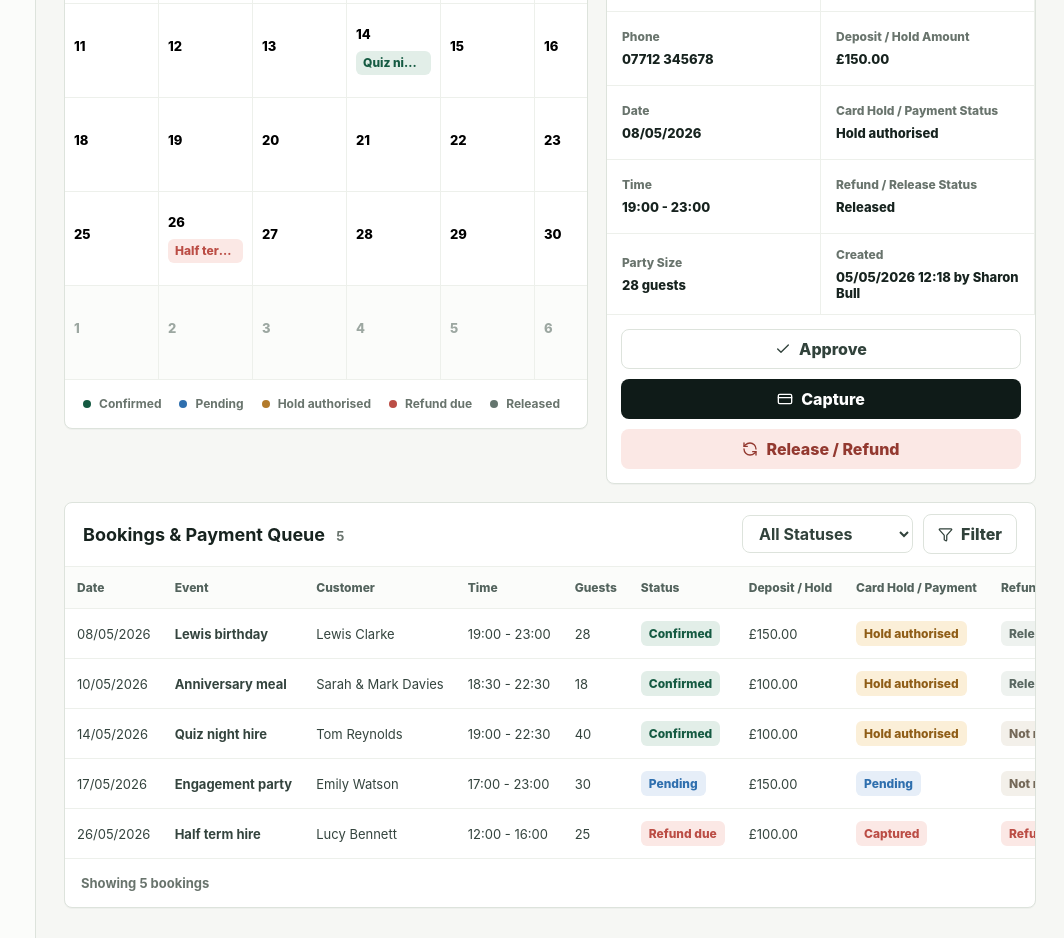
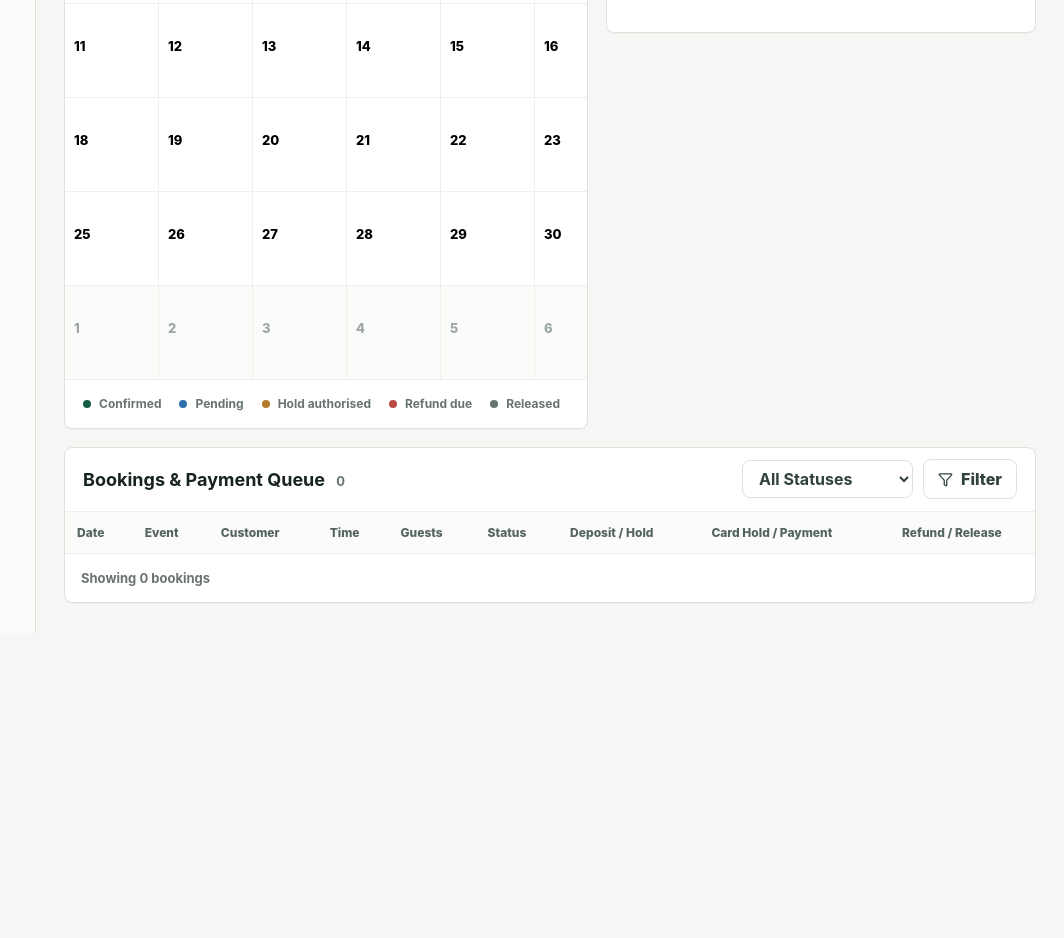
Before and after one commit to 300405/domino-booking-planner, a React (Vite) app: page / in a window 1280 px wide. Shown: the part 520-1458 px from the top of the page, without its empty margins (216-1280 px from the left). After the commit the page ends 1153 px from the top, so only its background shows below. Built offline with nearby package versions, Linux system fonts and the light colour scheme.

Commit message:
Start planner with empty bookings

```diff
--- a/src/main.jsx
+++ b/src/main.jsx
@@ -28,103 +28,7 @@ const today = parseDate('2026-05-05');
 const monthNames = ['January', 'February', 'March', 'April', 'May', 'June', 'July', 'August', 'September', 'October', 'November', 'December'];
 const weekdays = ['Mon', 'Tue', 'Wed', 'Thu', 'Fri', 'Sat', 'Sun'];
 
-const seedBookings = [
-  {
-    id: 1,
-    date: '2026-05-08',
-    eventName: 'Lewis birthday',
-    customerName: 'Lewis Clarke',
-    email: 'lewis.clarke@example.com',
-    phone: '07712 345678',
-    area: 'Function Room',
-    start: '19:00',
-    end: '23:00',
-    guests: 28,
-    deposit: 150,
-    status: 'Confirmed',
-    paymentStatus: 'Hold authorised',
-    releaseStatus: 'Released',
-    createdBy: 'Sharon Bull',
-    createdAt: '05/05/2026 12:18',
-    notes: 'Birthday decorations allowed from 17:00. Pre-order required for food.',
-  },
-  {
-    id: 2,
-    date: '2026-05-10',
-    eventName: 'Anniversary meal',
-    customerName: 'Sarah & Mark Davies',
-    email: 'sarah.davies@example.com',
-    phone: '07902 112233',
-    area: 'Dining Snug',
-    start: '18:30',
-    end: '22:30',
-    guests: 18,
-    deposit: 100,
-    status: 'Confirmed',
-    paymentStatus: 'Hold authorised',
-    releaseStatus: 'Released',
-    createdBy: 'Paul Brown',
-    createdAt: '04/05/2026 15:40',
-    notes: 'Quiet table plan. Sparkling wine on arrival.',
-  },
-  {
-    id: 3,
-    date: '2026-05-14',
-    eventName: 'Quiz night hire',
-    customerName: 'Tom Reynolds',
-    email: 'tom.reynolds@example.com',
-    phone: '07881 340900',
-    area: 'Back Bar',
-    start: '19:00',
-    end: '22:30',
-    guests: 40,
-    deposit: 100,
-    status: 'Confirmed',
-    paymentStatus: 'Hold authorised',
-    releaseStatus: 'Not released',
-    createdBy: 'Sharon Bull',
-    createdAt: '03/05/2026 10:05',
-    notes: 'Microphone and screen needed. Bar tab paid separately.',
-  },
-  {
-    id: 4,
-    date: '2026-05-17',
-    eventName: 'Engagement party',
-    customerName: 'Emily Watson',
-    email: 'emily.watson@example.com',
-    phone: '07798 551200',
-    area: 'Function Room',
-    start: '17:00',
-    end: '23:00',
-    guests: 30,
-    deposit: 150,
-    status: 'Pending',
-    paymentStatus: 'Pending',
-    releaseStatus: 'Not released',
-    createdBy: 'Paul Brown',
-    createdAt: '05/05/2026 09:27',
-    notes: 'Awaiting final guest count and card authorisation.',
-  },
-  {
-    id: 5,
-    date: '2026-05-26',
-    eventName: 'Half term hire',
-    customerName: 'Lucy Bennett',
-    email: 'lucy.bennett@example.com',
-    phone: '07776 661809',
-    area: 'Garden Room',
-    start: '12:00',
-    end: '16:00',
-    guests: 25,
-    deposit: 100,
-    status: 'Refund due',
-    paymentStatus: 'Captured',
-    releaseStatus: 'Refund due',
-    createdBy: 'Sharon Bull',
-    createdAt: '02/05/2026 13:11',
-    notes: 'Deposit captured after damage check. Refund now due.',
-  },
-];
+const seedBookings = [];
 
 function App() {
   const [bookings, setBookings] = useState(loadBookings);
@@ -135,6 +39,7 @@ function App() {
   const [showForm, setShowForm] = useState(false);
   const [form, setForm] = useState(defaultForm());
   const [activeView, setActiveView] = useState('Party Planner');
+  const [showMonthList, setShowMonthList] = useState(false);
 
   useEffect(() => {
     localStorage.setItem(bookingsStorageKey, JSON.stringify(bookings));
@@ -186,9 +91,15 @@ function App() {
           {activeView === 'Party Planner' && (
             <>
               <Stats stats={stats} onOpenStatus={(status) => {
+                if (status === 'This Month') {
+                  setShowMonthList(true);
+                  return;
+                }
                 setStatusFilter(status);
+                setShowMonthList(false);
                 setActiveView(status === 'All Statuses' ? 'Party Planner' : 'Payments');
               }} />
+              {showMonthList && <MonthBookingsList bookings={visibleBookings} month={visibleMonth} year={visibleYear} onClose={() => setShowMonthList(false)} onSelect={setSelectedId} />}
               <div className="workspace-grid">
                 <CalendarPanel
                   bookings={visibleBookings}
@@ -286,7 +197,7 @@ function Topbar({ title, bookings, onAdd }) {
 function Stats({ stats, onOpenStatus }) {
   return (
     <section className="stats-row" aria-label="Booking summary">
-      <Stat icon={CalendarDays} value={stats.monthBookings} label="Bookings This Month" onClick={() => onOpenStatus('All Statuses')} />
+      <Stat icon={CalendarDays} value={stats.monthBookings} label="Bookings This Month" onClick={() => onOpenStatus('This Month')} />
       <Stat icon={Banknote} value={formatMoney(stats.depositsHeld)} label="Deposits Held" onClick={() => onOpenStatus('Captured')} />
       <Stat icon={CreditCard} value={formatMoney(stats.cardHolds)} label="Card Holds" onClick={() => onOpenStatus('Hold authorised')} />
       <Stat icon={RefreshCcw} value={formatMoney(stats.refundsDue)} label="Refunds Due" tone="danger" onClick={() => onOpenStatus('Refund due')} />
@@ -303,6 +214,34 @@ function Stat({ icon: Icon, value, label, tone = 'normal', onClick }) {
         <small>{label}</small>
       </div>
     </button>
+  );
+}
+
+function MonthBookingsList({ bookings, month, year, onClose, onSelect }) {
+  return (
+    <section className="panel month-list">
+      <div className="panel-title">
+        <h2>{monthNames[month]} {year} Bookings <span>{bookings.length}</span></h2>
+        <button className="icon-button" onClick={onClose} aria-label="Close month bookings"><X size={18} /></button>
+      </div>
+      {bookings.length > 0 ? (
+        <div className="month-bookings">
+          {bookings.map((booking) => (
+            <button key={booking.id} onClick={() => onSelect(booking.id)}>
+              <strong>{booking.eventName}</strong>
+              <span>{formatDisplayDate(booking.date)} · {booking.start} - {booking.end} · {booking.customerName}</span>
+              <StatusPill value={booking.status} />
+            </button>
+          ))}
+        </div>
+      ) : (
+        <div className="empty-list">
+          <CalendarDays size={26} />
+          <strong>No bookings this month</strong>
+          <span>Add a booking and it will appear in this list.</span>
+        </div>
+      )}
+    </section>
   );
 }
 
--- a/src/styles.css
+++ b/src/styles.css
@@ -138,6 +138,14 @@ tbody tr:hover { background: #fbfcfa; }
 .row-actions.text-actions button { width: auto; min-width: 74px; padding: 0 10px; font-size: 12px; font-weight: 800; }
 .table-footer { min-height: 48px; display: flex; align-items: center; padding: 0 16px; color: var(--muted); font-size: 13px; font-weight: 700; }
 .payment-guide { display: grid; grid-template-columns: 1fr 1fr; gap: 14px; padding: 16px; border-bottom: 1px solid var(--border-soft); background: #fbfcfa; }
+.month-list { margin-top: 18px; }
+.month-bookings { display: grid; }
+.month-bookings button { min-height: 72px; border: 0; border-bottom: 1px solid var(--border-soft); background: #fff; padding: 14px 18px; display: grid; grid-template-columns: minmax(180px, 1fr) minmax(260px, 2fr) auto; align-items: center; gap: 14px; text-align: left; }
+.month-bookings button:hover { background: #fbfcfa; }
+.month-bookings strong { font-size: 14px; }
+.month-bookings span { color: var(--muted); font-size: 13px; font-weight: 700; }
+.empty-list { min-height: 150px; display: grid; place-items: center; align-content: center; gap: 8px; color: var(--muted); text-align: center; padding: 24px; }
+.empty-list strong { color: var(--text); }
 .payment-guide div { border: 1px solid var(--border); border-radius: 8px; background: #fff; padding: 14px; }
 .payment-guide strong { display: block; margin-bottom: 6px; }
 .payment-guide p { margin: 0; color: var(--muted); line-height: 1.5; font-size: 13px; }
@@ -189,6 +197,7 @@ tbody tr:hover { background: #fbfcfa; }
   .panel-title { align-items: flex-start; flex-direction: column; padding: 14px; }
   .panel-actions, .panel-actions select, .month-switch { width: 100%; }
   .payment-guide, .report-panel dl { grid-template-columns: 1fr; }
+  .month-bookings button { grid-template-columns: 1fr; }
   .calendar-panel { overflow-x: auto; }
   .calendar-grid { min-width: 680px; }
   .detail-grid, .field-grid { grid-template-columns: 1fr; }
```
